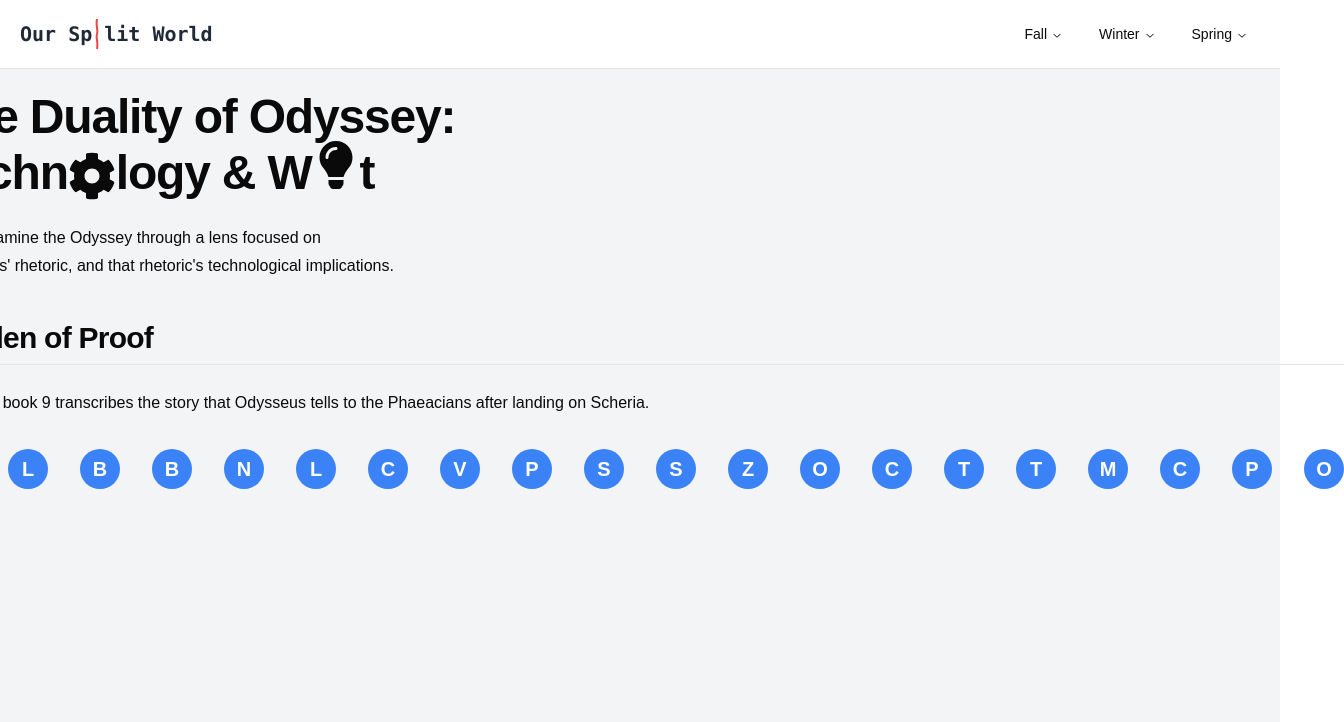
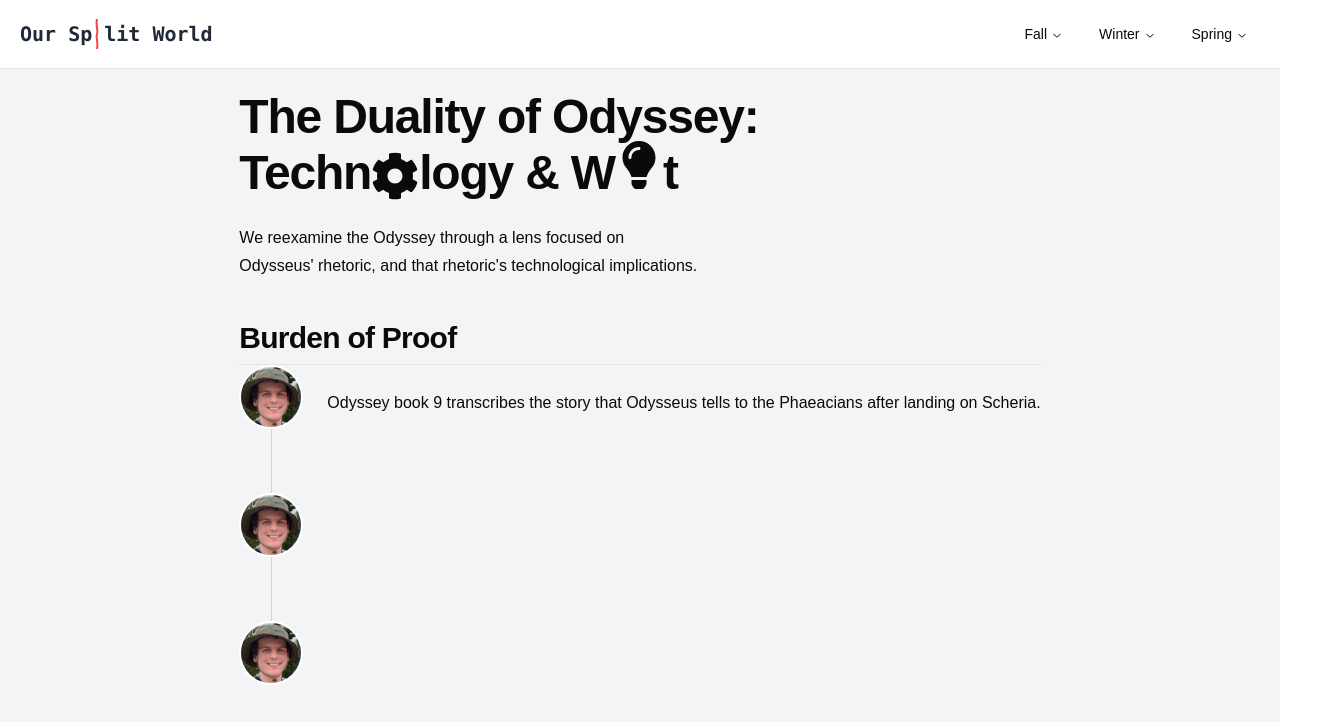
Before and after one commit to AlistairKeiller/digital-archive-shadcn, a Next.js app: page /fall/odyssey in a window 1280 px wide. Shown: the top 722 px of the page, 1344 px wide, since content can reach past the window. Built offline with nearby package versions, Linux system fonts and the light colour scheme.

Commit message:
update with timeline

```diff
--- a/app/fall/odyssey/page.tsx
+++ b/app/fall/odyssey/page.tsx
@@ -1,5 +1,7 @@
 import { FaCog, FaLightbulb } from "react-icons/fa"; // Import icons from react-icons
 import { HoverCard, HoverCardTrigger, HoverCardContent } from "@/components/ui/hover-card"; // Import HoverCard from shadcn
+import Timeline from "@/components/timeline"; // Import Timeline from shadcn
+import profilePic from '@/components/profile.jpeg';
 
 export default function Home() {
   return (
@@ -37,58 +39,13 @@ export default function Home() {
           Burden of Proof
         </div>
 
-        <p className="leading-7 mt-6">
-          Odyssey book 9 transcribes the story that Odysseus tells to the Phaeacians after landing on Scheria.
-        </p>
-
-        <div className="flex overflow-x-auto space-x-8 mt-8">
-          {/* Timeline items with hover cards */}
-
-          <HoverCardItem title="Raid the Cicones" description="Odysseus and his men raid the city of the Cicones after leaving Troy." />
-          <HoverCardItem title="Land of the Lotus Eaters" description="The crew is tempted by the Lotus Eaters, who offer them fruit that makes them forget home." />
-          <HoverCardItem title="Blinding Polyphemus" description="Odysseus outwits the Cyclops Polyphemus by blinding him and escaping his cave." />
-          <HoverCardItem title="Bag of Winds" description="Aiolos, the god of winds, gives Odysseus a bag containing all the winds except the west wind." />
-          <HoverCardItem title="Nearly reaches Ithaca" description="The crew opens the bag of winds, thinking it contains treasure, and blows them far from Ithaca." />
-          <HoverCardItem title="Laistrygones destroy ships" description="The Laistrygones, a race of giants, destroy 11 of Odysseus' ships, leaving only his own." />
-          <HoverCardItem title="Circe turns crew into swine" description="The sorceress Circe turns Odysseus' men into pigs but eventually helps him." />
-          <HoverCardItem title="Visits Teiresias in the Underworld" description="Odysseus travels to the Underworld to seek the advice of the prophet Teiresias." />
-          <HoverCardItem title="Passes the Sirens" description="Odysseus orders his men to plug their ears while he listens to the Sirens' seductive song." />
-          <HoverCardItem title="Scylla and Charybdis" description="Odysseus navigates the strait between the monster Scylla and the whirlpool Charybdis." />
-          <HoverCardItem title="Slaughters Helios' cattle" description="Despite warnings, the crew kills Helios' sacred cattle, leading to their doom." />
-          <HoverCardItem title="Zeus kills crew" description="Zeus punishes the crew for slaughtering Helios' cattle, killing everyone except Odysseus." />
-          <HoverCardItem title="Odysseus on Calypso's island" description="Odysseus is washed ashore on Calypso's island, where she holds him captive for years." />
-          <HoverCardItem title="Council of the gods" description="Athena persuades Zeus to free Odysseus from Calypso’s island." />
-          <HoverCardItem title="Telemachus sails for Pylos" description="Athena encourages Telemachus to search for his father by sailing to Pylos." />
-          <HoverCardItem title="Telemachus reaches Sparta" description="Telemachus travels to Pylos and then to Sparta to gather information about his father." />
-          <HoverCardItem title="Menelaus receives Telemachus" description="King Menelaus of Sparta warmly receives Telemachus and shares news of Odysseus." />
-          <HoverCardItem title="Calypso frees Odysseus" description="After a second council of the gods, Calypso is forced to release Odysseus." />
-          <HoverCardItem title="Poseidon wrecks raft" description="Poseidon, still angry with Odysseus, wrecks his raft as he attempts to sail home." />
-          <HoverCardItem title="Odysseus meets Nausicaa" description="Odysseus washes up on the island of Scheria, where he meets the princess Nausicaa." />
+        <div className="flex">
+          <Timeline images={[profilePic, profilePic, profilePic]} imageSize={64} gap={64}></Timeline>
+          <p className="leading-7 mt-6 ml-6">
+            Odyssey book 9 transcribes the story that Odysseus tells to the Phaeacians after landing on Scheria.
+          </p>
         </div>
       </div>
     </div>
   );
 }
-
-// Custom HoverCardItem component
-interface HoverCardItemProps {
-  title: string;
-  description: string;
-}
-
-function HoverCardItem({ title, description }: HoverCardItemProps) {
-  return (
-    <HoverCard>
-      <HoverCardTrigger>
-        <div className="relative flex items-center justify-center w-10 h-10 rounded-full bg-blue-500 text-white">
-          {/* Timeline marker */}
-          <span className="text-xl font-semibold">{title[0]}</span>
-        </div>
-      </HoverCardTrigger>
-      <HoverCardContent className="w-64">
-        <h3 className="font-bold">{title}</h3>
-        <p className="mt-2 text-sm">{description}</p>
-      </HoverCardContent>
-    </HoverCard>
-  );
-}
--- /dev/null
+++ b/components/timeline.tsx
@@ -0,0 +1,38 @@
+import React from 'react';
+import { Avatar, AvatarImage, AvatarFallback } from '@/components/ui/avatar';
+import { StaticImageData } from 'next/image';
+
+interface TimelineProps {
+  images: StaticImageData[];    // Array of image URLs
+  imageSize: number;   // Size of images in pixels
+  gap: number;         // Gap between images in pixels
+}
+
+const Timeline: React.FC<TimelineProps> = ({ images, imageSize, gap }) => {
+  return (
+    <div className="relative flex flex-col items-center w-min">
+      {images.map((image, index) => (
+        <div key={index} className="flex flex-col items-center">
+          {/* Image */}
+          <Avatar
+            className="rounded-full overflow-hidden border-2 border-white"
+            style={{ width: imageSize, height: imageSize }}
+          >
+            <AvatarImage src={image.src} alt={`Timeline Image ${index + 1}`} />
+            <AvatarFallback>?</AvatarFallback>
+          </Avatar>
+
+          {/* Line below the image, except for the last image */}
+          {index !== images.length - 1 && (
+            <div
+              style={{ height: gap }}
+              className="w-px bg-gray-300"
+            ></div>
+          )}
+        </div>
+      ))}
+    </div>
+  );
+};
+
+export default Timeline;
--- /dev/null
+++ b/components/ui/avatar.tsx
@@ -0,0 +1,50 @@
+"use client"
+
+import * as React from "react"
+import * as AvatarPrimitive from "@radix-ui/react-avatar"
+
+import { cn } from "@/lib/utils"
+
+const Avatar = React.forwardRef<
+  React.ElementRef<typeof AvatarPrimitive.Root>,
+  React.ComponentPropsWithoutRef<typeof AvatarPrimitive.Root>
+>(({ className, ...props }, ref) => (
+  <AvatarPrimitive.Root
+    ref={ref}
+    className={cn(
+      "relative flex h-10 w-10 shrink-0 overflow-hidden rounded-full",
+      className
+    )}
+    {...props}
+  />
+))
+Avatar.displayName = AvatarPrimitive.Root.displayName
+
+const AvatarImage = React.forwardRef<
+  React.ElementRef<typeof AvatarPrimitive.Image>,
+  React.ComponentPropsWithoutRef<typeof AvatarPrimitive.Image>
+>(({ className, ...props }, ref) => (
+  <AvatarPrimitive.Image
+    ref={ref}
+    className={cn("aspect-square h-full w-full", className)}
+    {...props}
+  />
+))
+AvatarImage.displayName = AvatarPrimitive.Image.displayName
+
+const AvatarFallback = React.forwardRef<
+  React.ElementRef<typeof AvatarPrimitive.Fallback>,
+  React.ComponentPropsWithoutRef<typeof AvatarPrimitive.Fallback>
+>(({ className, ...props }, ref) => (
+  <AvatarPrimitive.Fallback
+    ref={ref}
+    className={cn(
+      "flex h-full w-full items-center justify-center rounded-full bg-muted",
+      className
+    )}
+    {...props}
+  />
+))
+AvatarFallback.displayName = AvatarPrimitive.Fallback.displayName
+
+export { Avatar, AvatarImage, AvatarFallback }
--- a/package.json
+++ b/package.json
@@ -10,6 +10,7 @@
   },
   "dependencies": {
     "@radix-ui/react-accordion": "^1.2.1",
+    "@radix-ui/react-avatar": "^1.1.1",
     "@radix-ui/react-dialog": "^1.1.2",
     "@radix-ui/react-hover-card": "^1.1.2",
     "@radix-ui/react-icons": "^1.3.0",
```
Also changed, not shown: 1 other file (tests, documents, lock files or other folders).
